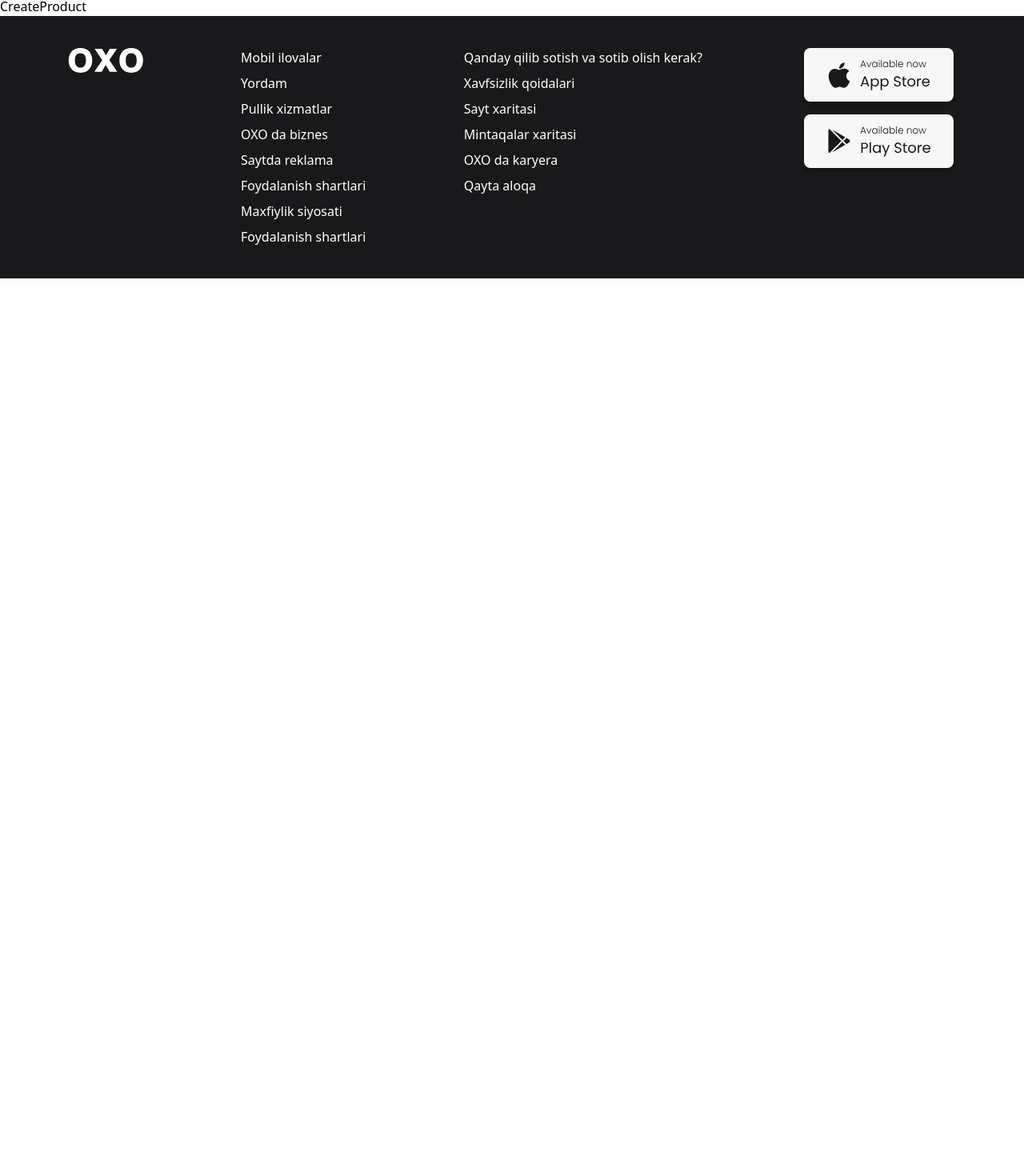
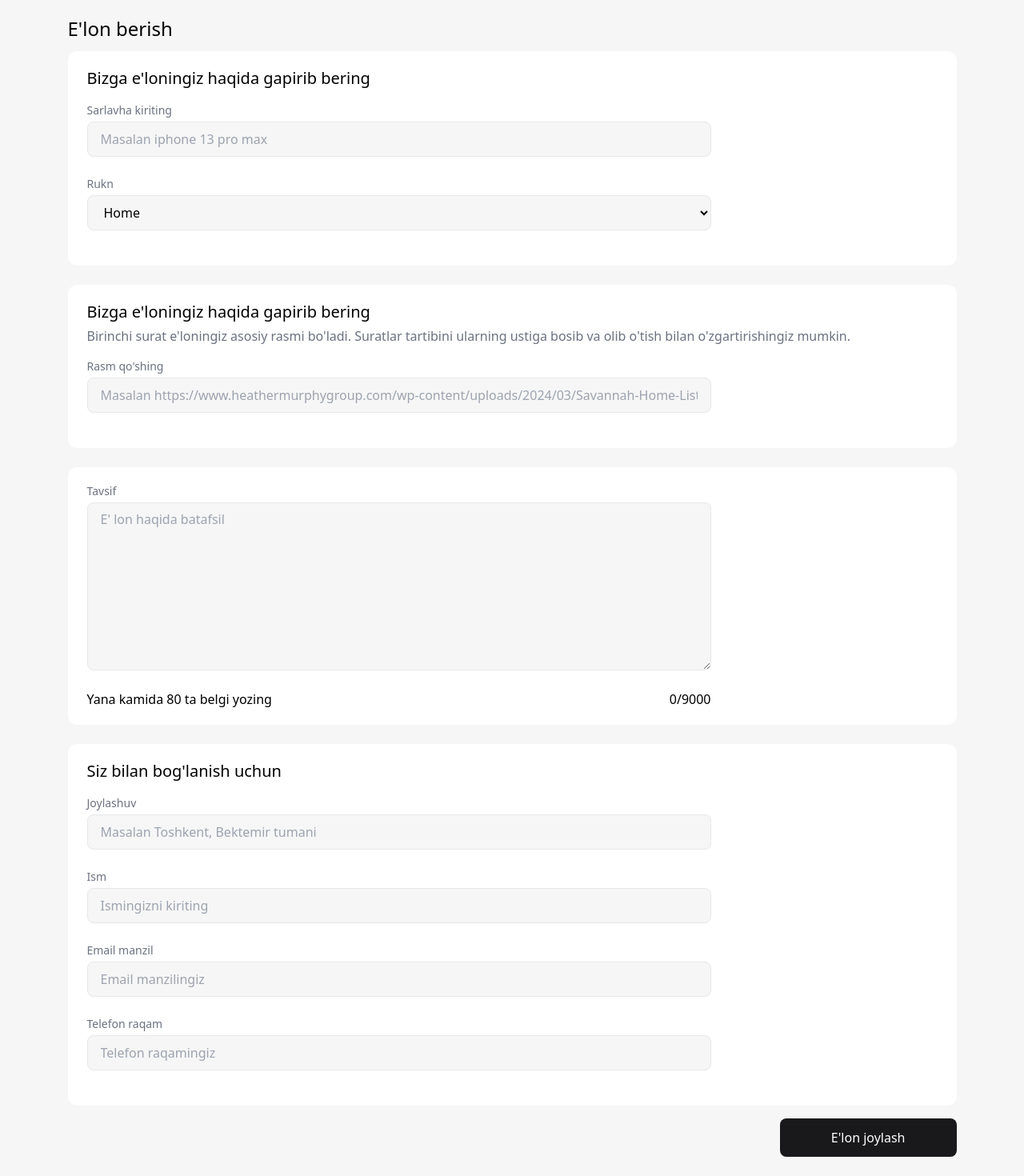
Before and after one commit to ravshanaliyev/oxo, a React (Vite) app: page /create-product in a window 1280 px wide. Shown: the part 76-1546 px from the top of the page at 80% size. Before the commit the page ends 800 px from the top, so only its background shows below. Built offline with nearby package versions, Linux system fonts and the light colour scheme.

Commit message:
create product page ui

```diff
--- a/src/pages/create-product.jsx
+++ b/src/pages/create-product.jsx
@@ -1,8 +1,74 @@
 import React from 'react'
+import { Button } from '../utils/utils'
 
 const CreateProduct = () => {
     return (
-        <div>CreateProduct</div>
+        <div className='bg-[#F6F6F6] py-6'>
+            <div className='w-[1111px] mx-auto'>
+                <h1 className='text-2xl mb-3'>E&#39;lon berish</h1>
+                <div className='rounded-xl px-6 py-5 bg-white '>
+                    <h2 className='text-xl mb-4'>Bizga e&#39;loningiz haqida gapirib bering</h2>
+                    <div className='mb-6 flex flex-col w-[780px]'>
+                        <label className='text-gray-500  text-sm' htmlFor="name">Sarlavha kiriting</label>
+                        <input className='h-[44px] border  rounded-lg px-4 mt-1  bg-[#F6F6F6]' id='name' type="text" placeholder='Masalan iphone 13 pro max' />
+                    </div>
+                    <div className='mb-6 flex flex-col w-[780px]'>
+                        <label className='text-gray-500 text-sm' htmlFor="rukn">Rukn</label>
+                        <select className='h-[44px] border  rounded-lg px-4 mt-1  bg-[#F6F6F6]' name="rukn" id="rukn">
+                            <option value="home">Home</option>
+                            <option value="hobbi">Hobbi</option>
+                            <option value="garden">Garden</option>
+                            <option value="cars">Cars</option>
+                            <option value="children-for">Children for</option>
+                            <option value="service">Service</option>
+                            <option value="animals">Animals</option>
+                            <option value="free">Free</option>
+                            <option value="exchange">Exchange</option>
+                        </select>
+                    </div>
+                </div>
+                <div className='rounded-xl px-6 py-5 bg-white mt-6'>
+                    <h2 className='text-xl mb-1'>Bizga e&#39;loningiz haqida gapirib bering</h2>
+                    <p className='text-gray-500 mb-4'>Birinchi surat e&#39;loningiz asosiy rasmi bo&#39;ladi. Suratlar tartibini ularning ustiga bosib va olib o&#39;tish bilan o&#39;zgartirishingiz mumkin.</p>
+                    <div className='mb-6 flex flex-col w-[780px]'>
+                        <label className='text-gray-500  text-sm' htmlFor="image">Rasm qo&#39;shing</label>
+                        <input className='h-[44px] border  rounded-lg px-4 mt-1  bg-[#F6F6F6]' id='image' type="text" placeholder='Masalan https://www.heathermurphygroup.com/wp-content/uploads/2024/03/Savannah-Home-Listings-800x569.jpg' />
+                    </div>
+                </div>
+                <div className='rounded-xl px-6 py-5 bg-white mt-6  '>
+                    <div className='mb-6 flex flex-col w-[780px]'>
+                        <label className='text-gray-500  text-sm' htmlFor="desc">Tavsif</label>
+                        <textarea rows={8} className='border  rounded-lg px-4 mt-1  bg-[#F6F6F6] py-2' id='desc' type="text" placeholder='E&#39; lon haqida batafsil' />
+                    </div>
+                    <div className="flex justify-between w-[780px]">
+                        <p>Yana kamida 80 ta belgi yozing</p>
+                        <p>0/9000</p>
+                    </div>
+                </div>
+                <div className='rounded-xl px-6 py-5 bg-white mt-6  '>
+                    <h2 className='text-xl mb-4'>Siz bilan bog&#39;lanish uchun</h2>
+                    <div className='mb-6 flex flex-col w-[780px]'>
+                        <label className='text-gray-500  text-sm' htmlFor="place">Joylashuv</label>
+                        <input className='border  rounded-lg px-4 mt-1  bg-[#F6F6F6] py-2 h-[44px]' id='place' type="text" placeholder='Masalan Toshkent, Bektemir tumani' />
+                    </div>
+                    <div className='mb-6 flex flex-col w-[780px]'>
+                        <label className='text-gray-500  text-sm' htmlFor="fullname">Ism</label>
+                        <input className='border  rounded-lg px-4 mt-1  bg-[#F6F6F6] py-2 h-[44px]' id='fullname' type="text" placeholder='Ismingizni kiriting' />
+                    </div>
+                    <div className='mb-6 flex flex-col w-[780px]'>
+                        <label className='text-gray-500  text-sm' htmlFor="email">Email manzil</label>
+                        <input className='border  rounded-lg px-4 mt-1  bg-[#F6F6F6] py-2 h-[44px]' id='email' type="text" placeholder='Email manzilingiz' />
+                    </div>
+                    <div className='mb-6 flex flex-col w-[780px]'>
+                        <label className='text-gray-500  text-sm' htmlFor="tel-number">Telefon raqam</label>
+                        <input className='border  rounded-lg px-4 mt-1  bg-[#F6F6F6] py-2 h-[44px]' id='tel-number' type="text" placeholder='Telefon raqamingiz' />
+                    </div>
+                </div>
+                <div className='flex justify-end mt-4'>
+                    <Button className="bg-[#19191C] rounded-lg px-16 py-[12px] text-white text-[16px]">E&#39;lon joylash</Button>
+                </div>
+            </div>
+        </div>
     )
 }
 
```
